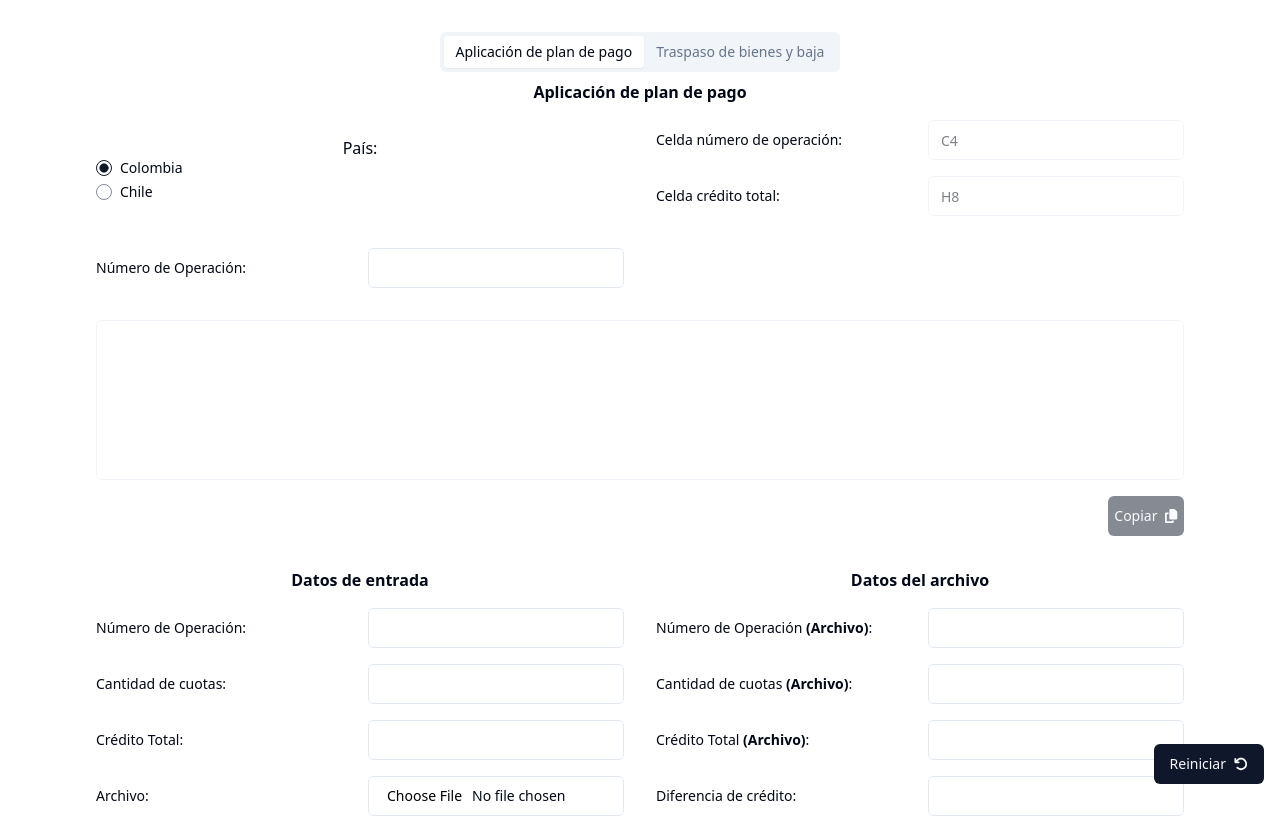
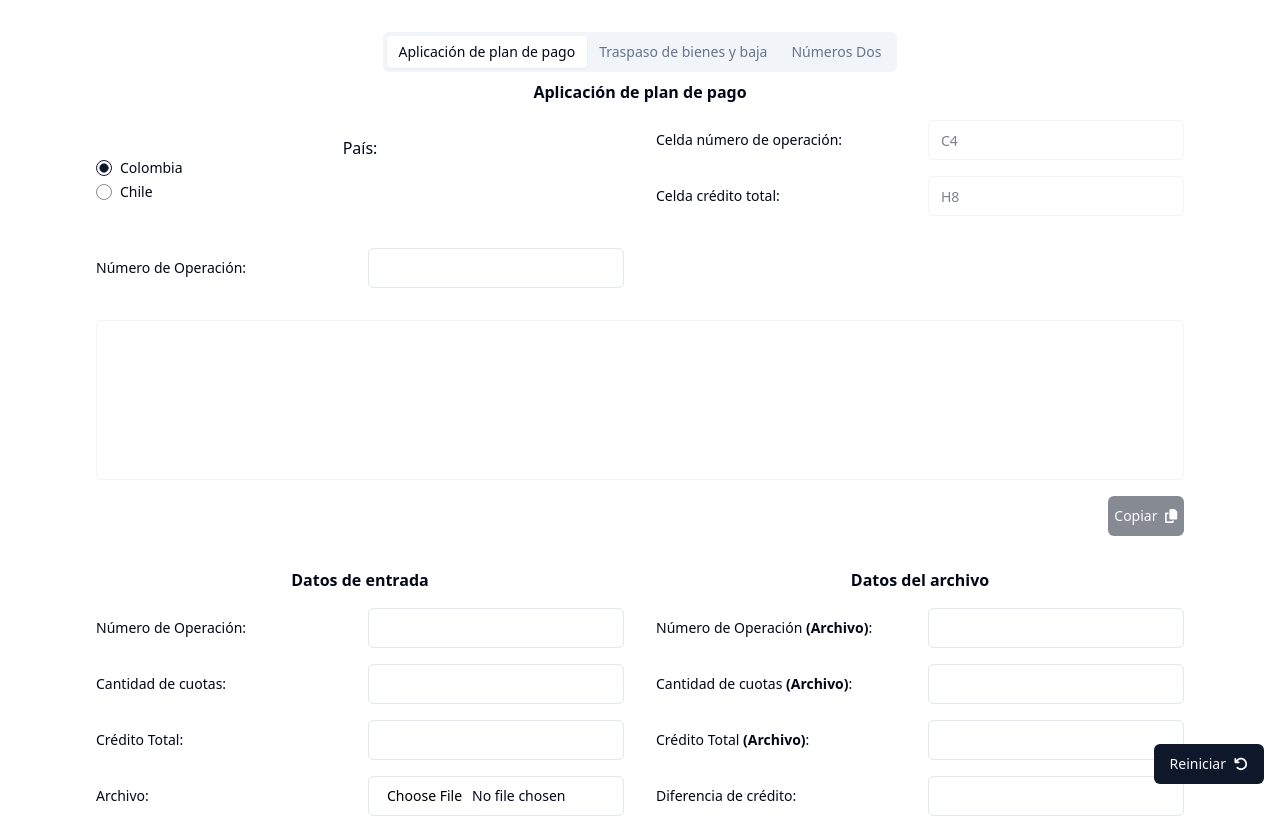
Before and after one commit to jokinz/maaq-payment-plan-analyzer, a React (Vite) app: page / in a window 1280 px wide. Shown: the top 816 px of the page. Built offline with nearby package versions, Linux system fonts and the light colour scheme.

Commit message:
Update App.tsx

```diff
--- a/src/App.tsx
+++ b/src/App.tsx
@@ -6,6 +6,7 @@ import { Tabs, TabsContent, TabsList, TabsTrigger } from '@/components/ui/tabs'
 
 import PlanDePago from './components/PlanDePago'
 import TraspasoDeBienesYBaja from './components/TraspasoDeBienesYBaja'
+import NumerosDos from './components/NumerosDos'
 
 function App() {
   return (
@@ -18,6 +19,7 @@ function App() {
           <TabsTrigger value="goodsTransfer">
             Traspaso de bienes y baja
           </TabsTrigger>
+          <TabsTrigger value="numberTwos">Números Dos</TabsTrigger>
         </TabsList>
         <TabsContent value="paymentPlan">
           <PlanDePago />
@@ -25,6 +27,9 @@ function App() {
         <TabsContent value="goodsTransfer">
           <TraspasoDeBienesYBaja />
         </TabsContent>
+        <TabsContent value="numberTwos">
+          <NumerosDos />
+        </TabsContent>
       </Tabs>
     </ThemeProvider>
   )
```
